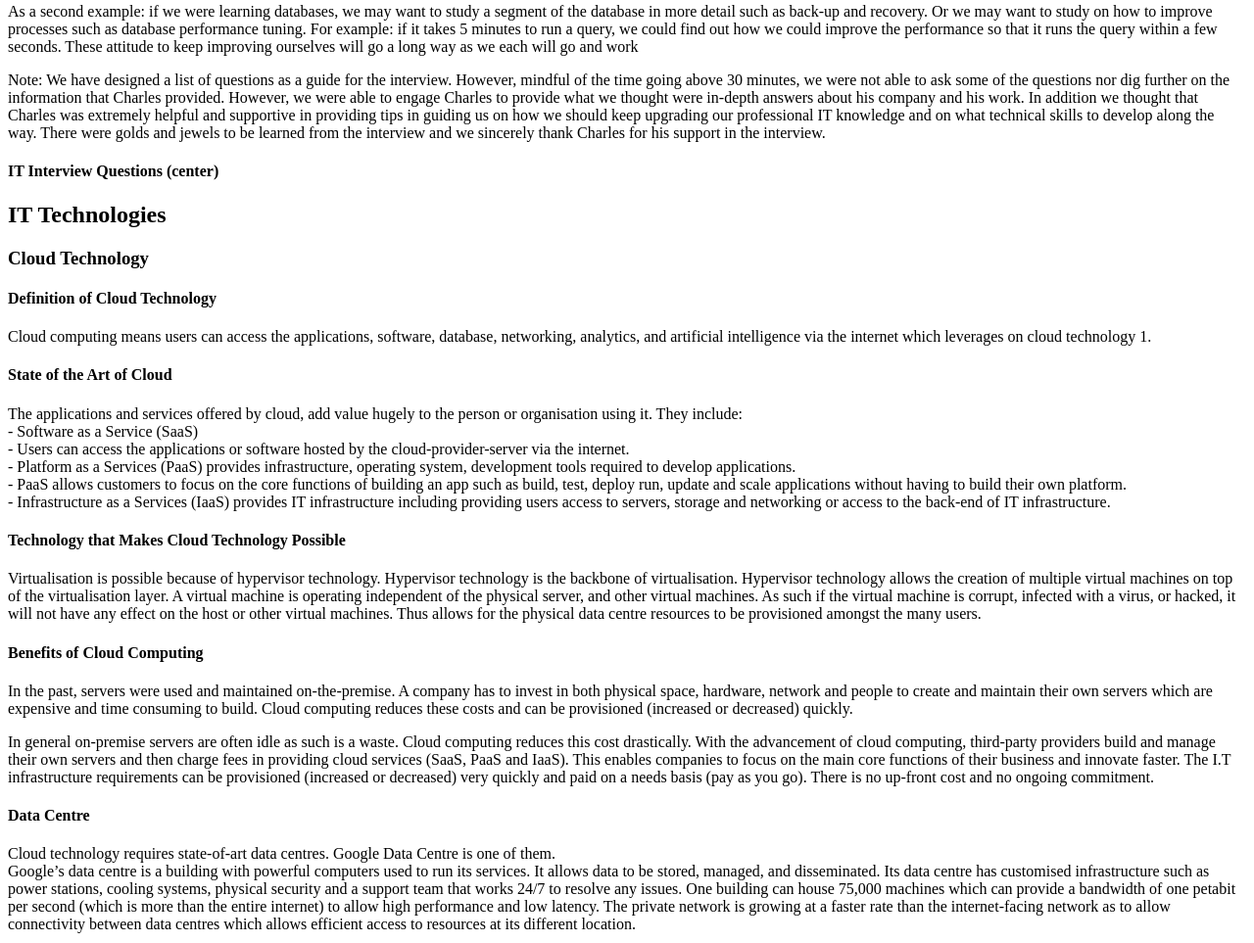
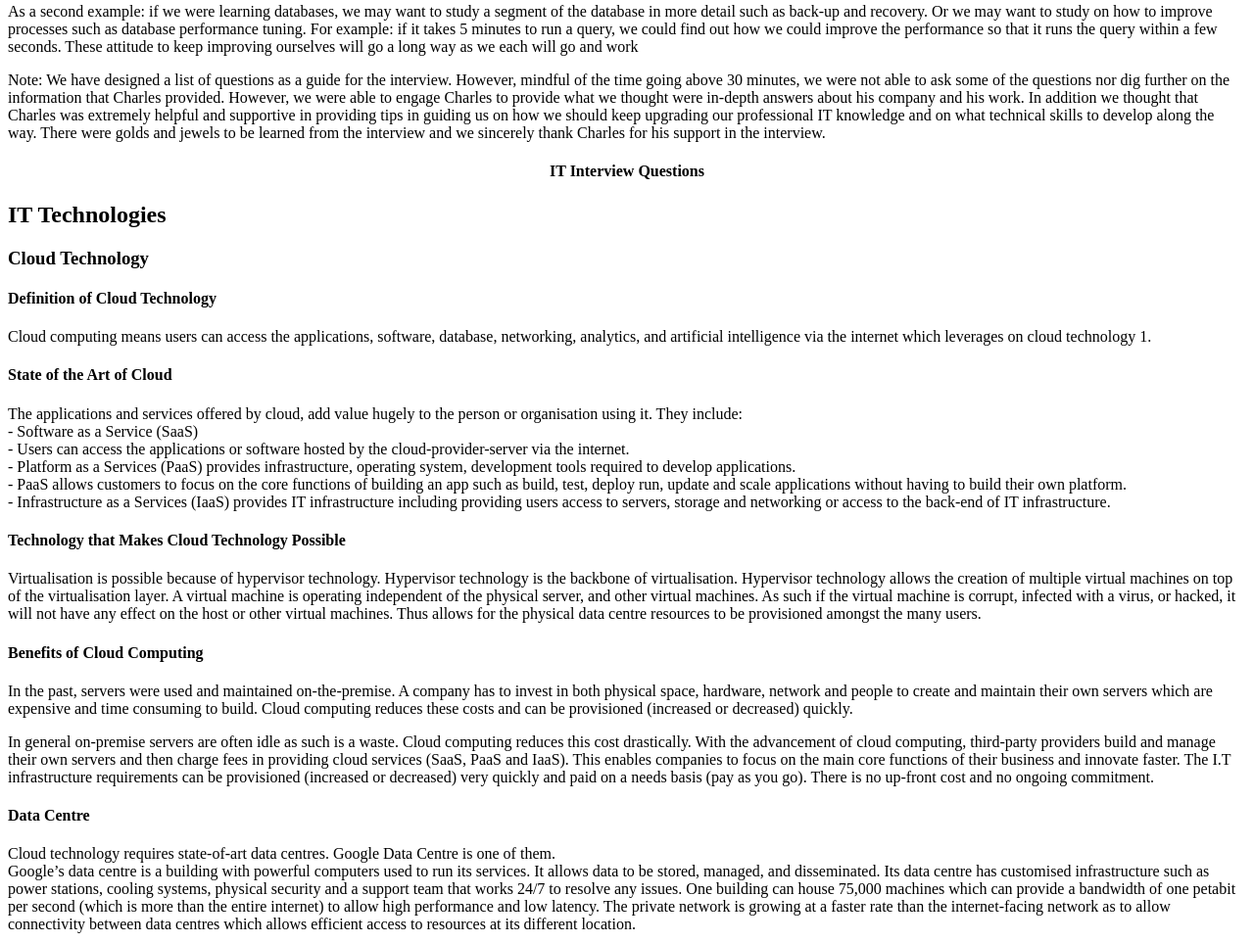
Before and after one commit to a2g8/a2g8.github.io, a plain HTML site: page index.html in a window 1280 px wide. Shown: the part 2689-3652 px from the top of the page at 98% size. Drawn offline with Linux system fonts and the light colour scheme.

Commit message:
Update index.html

```diff
--- a/index.html
+++ b/index.html
@@ -111,7 +111,8 @@
 		  <p>As a second example: if we were learning databases, we may want to study a segment of the database in more detail such as back-up and recovery. Or we may want to study on how to improve processes such as database performance tuning. For example: if it takes 5 minutes to run a query, we could find out how we could improve the performance so that it runs the query within a few seconds.  These attitude to keep improving ourselves will go a long way as we each will go and work</p>
 		  <p>Note:  We have designed a list of questions as a guide for the interview.  However, mindful of the time going above 30 minutes, we were not able to ask some of the questions nor dig further on the information that Charles provided.  However, we were able to engage Charles to provide what we thought were in-depth answers about his company and his work.  In addition we thought that Charles was extremely helpful and supportive in providing tips in guiding us on how we should keep upgrading our professional IT knowledge and on what technical skills to develop along the way.  There were golds and jewels to be learned from the interview and we sincerely thank Charles for his support in the interview.</p>
 
-		  <h4>IT Interview Questions (center)</h4>
+		  <h4 style="text-align: center;">IT Interview Questions</h4>
+
 
 
 
```
